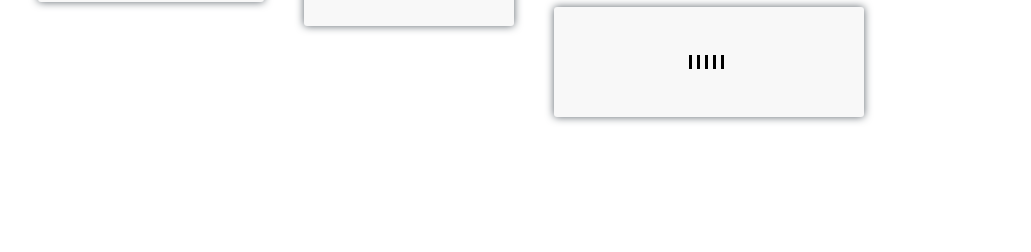
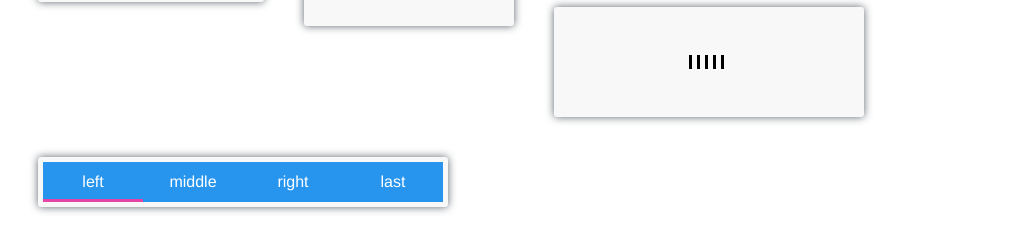
Before and after one commit to Cacivy/animation, a website: page app/index.html in a window 1280 px wide. Shown: the part 244-496 px from the top of the page, without its empty margins (82-1113 px from the left). Drawn offline with nearby package versions, Linux system fonts and the light colour scheme; files that its build step writes are made by us from their sources.

Commit message:
add nav-move
标题栏滑动效果

```diff
--- a/app/index.html
+++ b/app/index.html
@@ -4,7 +4,7 @@
   <meta charset="utf-8">
   <meta name="description" content="">
   <meta name="viewport" content="width=device-width, initial-scale=1">
-  <title>jianxun</title>
+  <title>animation</title>
 
   <link rel="apple-touch-icon" href="apple-touch-icon.png">
   <!-- Place favicon.ico in the root directory -->
@@ -83,6 +83,19 @@
           </div>
         </div>
       </div>
+      <!-- nav move -->
+      <div class="demo">
+        <div class="nav-move">
+          <ul>
+            <li>left</li>
+            <li>middle</li>
+            <li>right</li>
+            <li>last</li>
+            <div class="block"></div>
+          </ul>
+        </div>
+      </div>
+
 
       <!-- Google Analytics: change UA-XXXXX-X to be your site's ID. -->
       <script>
--- a/app/styles/main.scss
+++ b/app/styles/main.scss
@@ -7,6 +7,7 @@
 @import "search";
 @import "material";
 @import "loading";
+@import "nav-move";
 
 $bg-gray: #F8F8F8;
 $bg-white: #fff;
--- /dev/null
+++ b/app/styles/nav-move.scss
@@ -0,0 +1,44 @@
+.nav-move {
+	$width: 100px;
+	$height: 40px;
+
+	position: relative;
+
+	ul {
+		margin: 0;
+		padding: 0;
+		height: $height;
+
+		li {
+			width: $width;
+			// height: $height;
+			line-height: $height;
+			text-align: center;
+			color: #fff;
+			float: left;
+			background: #2795EE;
+		}
+
+		@for $i from 1 through 4 {
+			li:nth-of-type(#{$i}) {
+				&:hover {
+					& ~ .block {
+						left: ($i - 1) * $width;
+					}
+				}
+			}
+		}
+	}
+
+
+
+	.block {
+		width: $width;
+		height: 3px;
+		background: #e344a6;
+		position: absolute;
+		left: 0;
+		bottom: 0;
+		-webkit-transition: left .5s;
+	}
+}
```
Also changed, not shown: .tmp/styles/main.css, .tmp/styles/nav-move.css (added), readme.md, screenshots/nav-move.gif (added).
